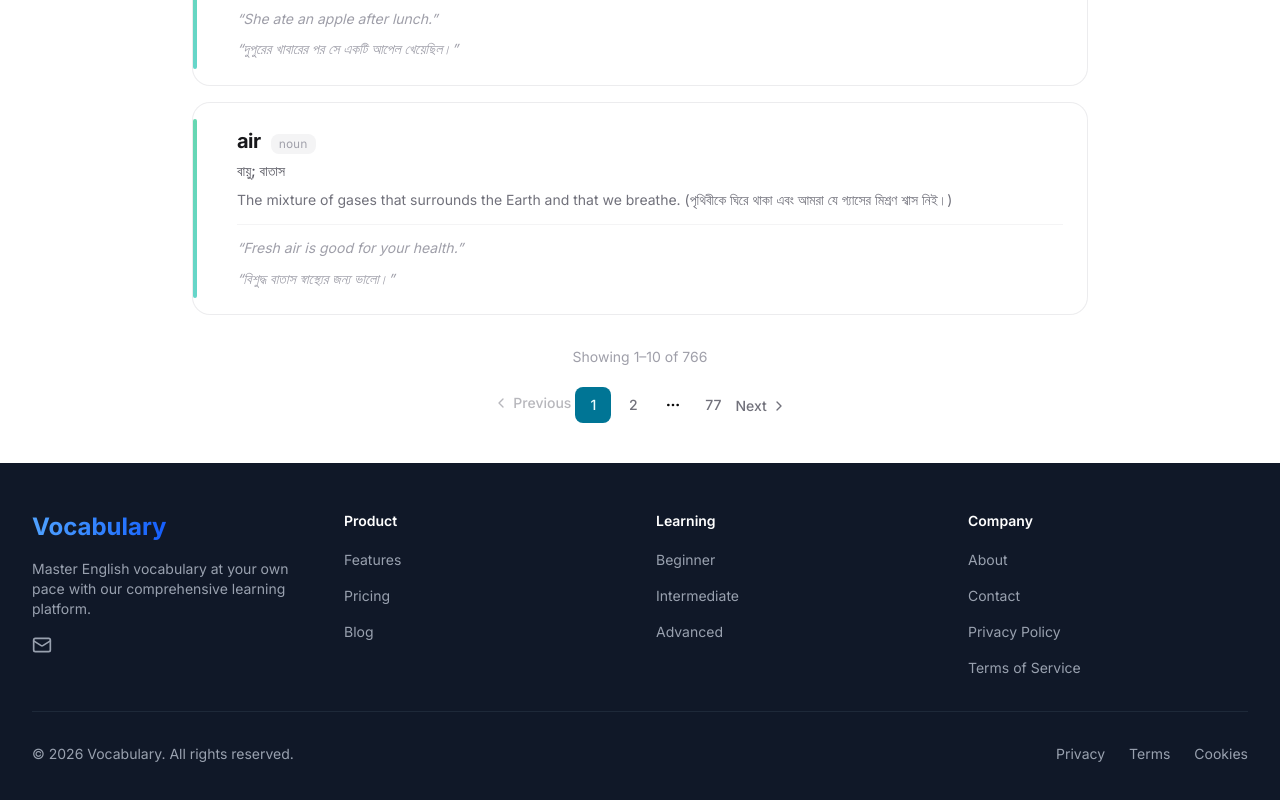
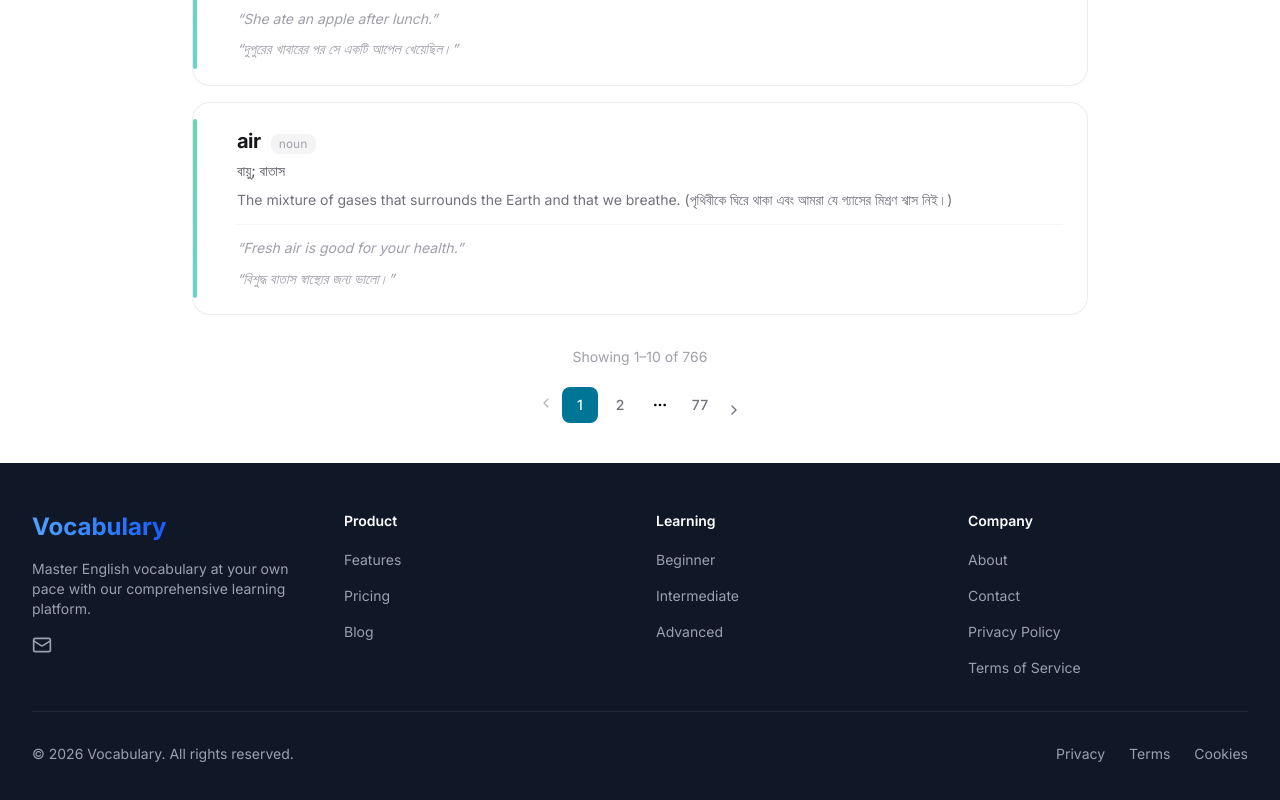
Before and after one commit to Zero-English/zeroenglish, a Next.js app: page /a1 in a window 1280 px wide. Shown: the part 2463-3263 px from the top of the page. Built offline with nearby package versions, Linux system fonts and the light colour scheme.

Commit message:
Update pagination.tsx

```diff
--- a/components/ui/pagination.tsx
+++ b/components/ui/pagination.tsx
@@ -70,7 +70,7 @@ const PaginationPrevious = ({
     {...props}
   >
     <ChevronLeft className="h-4 w-4" />
-    <span>Previous</span>
+    <span></span>
   </PaginationLink>
 )
 PaginationPrevious.displayName = "PaginationPrevious"
@@ -85,7 +85,7 @@ const PaginationNext = ({
     className={cn("gap-1 pr-2.5 text-zinc-500 dark:text-zinc-400 hover:text-zinc-900 dark:hover:text-zinc-100 hover:bg-zinc-200/70 dark:hover:bg-zinc-700/70", className)}
     {...props}
   >
-    <span>Next</span>
+    <span></span>
     <ChevronRight className="h-4 w-4" />
   </PaginationLink>
 )
```
